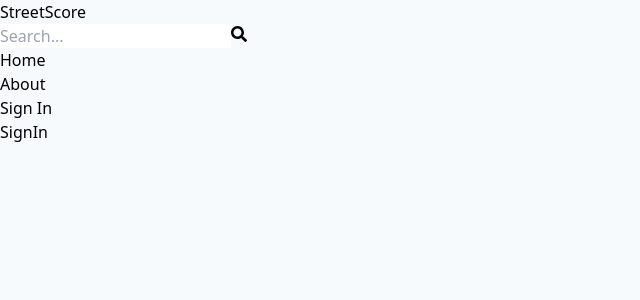
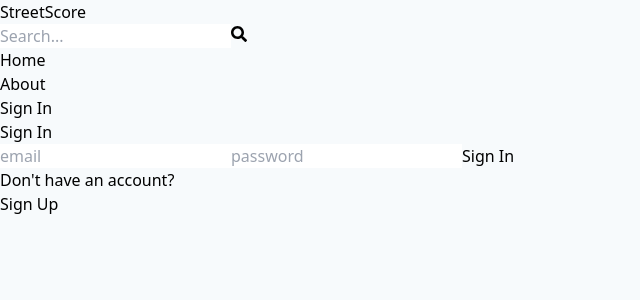
Before and after one commit to blestab/streetscore, a React (Vite) app in the folder client/: page /sign-in in a window 1280 px wide. Shown: the top 300 px of the page, without its empty margins (0-640 px from the left). Built offline with nearby package versions, Linux system fonts and the light colour scheme.

Commit message:
feat (client): complete sign in page functionality

```diff
--- a/client/src/pages/SignIn.jsx
+++ b/client/src/pages/SignIn.jsx
@@ -1,7 +1,73 @@
-import React from 'react'
+import { set } from "mongoose";
+import { useState } from "react";
+import { Link, useNavigate } from "react-router-dom";
 
 export default function SignIn() {
+  const [formData, setFormData] = useState({}); //[{}, function] = useState({})
+  const [error, setError] = useState(null);
+  const [loading, setLoading] = useState(false);
+  const navigate = useNavigate();
+  const handleChange = (e) => {
+    // e = event
+    setFormData({ ...formData, [e.target.id]: e.target.value }); // e.target.name = name attribute of input field
+  };
+  const handleSubmit = async (e) => {
+    e.preventDefault();
+    try {
+      setLoading(true);
+      const res = await fetch("/api/auth/signin", {
+        method: "POST",
+        headers: { "Content-Type": "application/json" },
+        body: JSON.stringify(formData),
+      });
+      const data = await res.json();
+      console.log(data);
+      if (data.success === false) {
+        setLoading(false);
+        setError(data.message);
+        return;
+      }
+      setLoading(false);
+      setError(null);
+      navigate("/");
+    } catch (error) {
+      setLoading(false);
+      setError(error.message);
+    }
+  };
+  console.log(formData);
   return (
-    <div>SignIn</div>
-  )
+    <div className="p-3 max-w-lg mx-auto">
+      <h1 className="text-3xl text-center font-semibold my-7">Sign In</h1>
+      <form onSubmit={handleSubmit} className="flex flex-col gap-4">
+        <input
+          type="email"
+          id="email"
+          placeholder="email"
+          className="border p-3 rounded-lg"
+          onChange={handleChange}
+        />
+        <input
+          type="password"
+          id="password"
+          placeholder="password"
+          className="border p-3 rounded-lg"
+          onChange={handleChange}
+        />
+        <button
+          disabled={loading}
+          className="bg-slate-700 text-white p-3 rounded-lg uppercase hover:opacity-90 disabled:opacity-80"
+        >
+          {loading ? "Loading ..." : "Sign In"}
+        </button>
+      </form>
+      <div className="flex flex-col items-center mt-4">
+        <p>Don't have an account?</p>
+        <Link to="/sign-up" className="text-slate-700 hover:underline">
+          <span className="text-blue-700 font-semibold">Sign Up</span>
+        </Link>
+      </div>
+      {error && <p className="text-red-500 mt-5">{error}</p>}
+    </div>
+  );
 }
```
